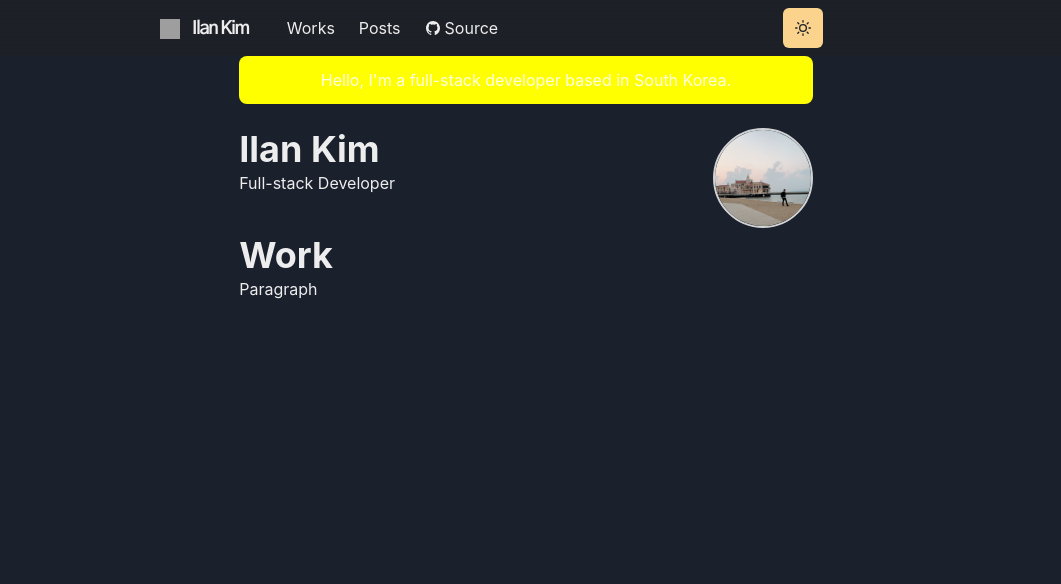
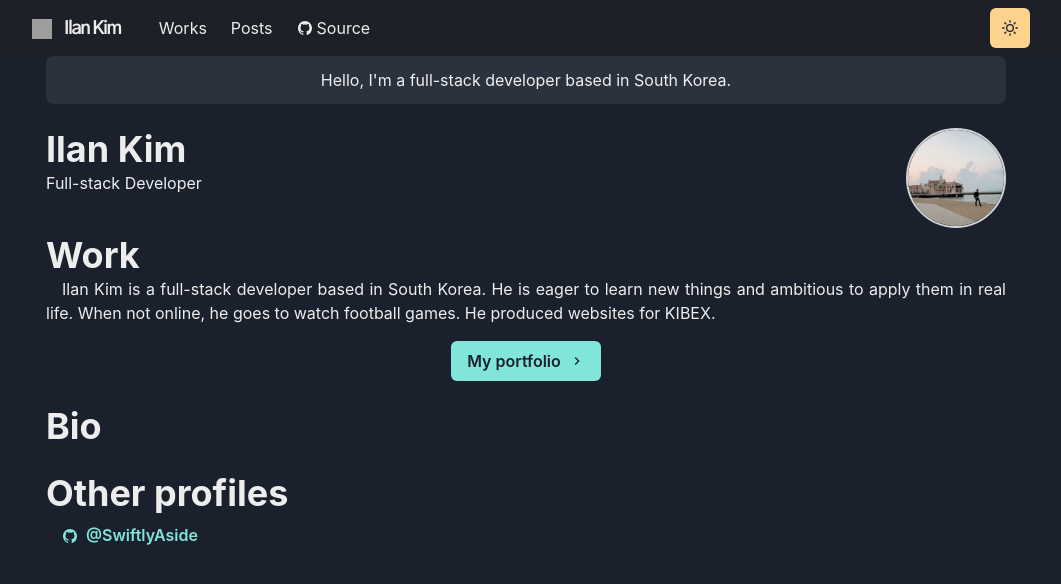
Before and after one commit to SwiftlyAside/swiftly-homepage, a Next.js app: page / in a window 1280 px wide. Shown: the top 584 px of the page, without its empty margins (114-1175 px from the left). Built offline with nearby package versions, Linux system fonts and the light colour scheme; grey boxes are pictures that could not be loaded.

Commit message:
Add Paragraph and adjust styles.

```diff
--- a/components/layouts/main.tsx
+++ b/components/layouts/main.tsx
@@ -18,7 +18,7 @@ const Layout = ({ children, router }: MainLayoutProps) => {
         <title>Ilan Kim - Homepage</title>
       </Head>
       <Navbar path={router.asPath} />
-      <Container maxW="container.md" pt={14}>
+      <Container maxW="container.lg" pt={14}>
         {children}
       </Container>
     </Box>
--- a/components/navbar.tsx
+++ b/components/navbar.tsx
@@ -69,7 +69,7 @@ const Navbar = ({ path, ...props }: NavbarProps) => {
       <Container
         display="flex"
         p={2}
-        maxW="container.md"
+        maxW="container.lg"
         wrap="wrap"
         align="center"
         justify="space-between"
@@ -80,12 +80,12 @@ const Navbar = ({ path, ...props }: NavbarProps) => {
           </Heading>
         </Flex>
         <Stack
-          direction={{ base: 'column', md: 'row' }}
-          display={{ base: 'none', md: 'flex' }}
-          width={{ base: 'full', md: 'auto' }}
+          direction={{ base: 'column', lg: 'row' }}
+          display={{ base: 'none', lg: 'flex' }}
+          width={{ base: 'full', lg: 'auto' }}
           alignItems="center"
           flexGrow={1}
-          mt={{ base: 4, md: 0 }}
+          mt={{ base: 4, lg: 0 }}
         >
           <LinkItem href="/works" path={path}>
             Works
@@ -105,9 +105,9 @@ const Navbar = ({ path, ...props }: NavbarProps) => {
             Source
           </LinkItem>
         </Stack>
-        <Box flex={1} qlign="right">
+        <Box flex={1} align="right">
           <ThemeToggleButton />
-          <Box ml={2} display={{ base: 'inline-block', md: 'none' }}>
+          <Box ml={2} display={{ base: 'inline-block', lg: 'none' }}>
             <Menu isLazy id="navbar-menu">
               <MenuButton
                 as={IconButton}
--- /dev/null
+++ b/components/paragraph.tsx
@@ -0,0 +1,8 @@
+import styled from '@emotion/styled'
+
+const Paragraph = styled.p`
+  text-align: justify;
+  text-indent: 1em;
+`
+
+export default Paragraph
--- a/pages/index.tsx
+++ b/pages/index.tsx
@@ -1,14 +1,35 @@
 import type { NextPage } from 'next'
-import { Box, Container, Heading, Image } from '@chakra-ui/react'
+import Link from 'next/link'
+import {
+  Box,
+  Button,
+  Container,
+  Heading,
+  Icon,
+  Image,
+  Link as ChakraLink,
+  List,
+  ListItem,
+  useColorModeValue,
+} from '@chakra-ui/react'
 import Section from '../components/section'
+import Paragraph from '../components/paragraph'
+import { ChevronRightIcon } from '@chakra-ui/icons'
+import { IoLogoGithub } from 'react-icons/io5'
 
 const Page: NextPage = () => {
   return (
-    <Container>
-      <Box borderRadius="lg" bg="yellow" p={3} mb={6} align="center">
+    <Container maxW="container.lg">
+      <Box
+        borderRadius="lg"
+        bg={useColorModeValue('whiteAlpha.500', 'whiteAlpha.200')}
+        p={3}
+        mb={6}
+        align="center"
+      >
         Hello, I&apos;m a full-stack developer based in South Korea.
       </Box>
-      <Box display={{ md: 'flex' }}>
+      <Box display={{ lg: 'flex' }}>
         <Box flexGrow={1}>
           <Heading as="h2" variant="page-title">
             Ilan Kim
@@ -17,8 +38,8 @@ const Page: NextPage = () => {
         </Box>
         <Box
           flexShrink={0}
-          mt={{ base: 4, md: 0 }}
-          ml={{ md: 6 }}
+          mt={{ base: 4, lg: 0 }}
+          ml={{ lg: 6 }}
           textAlign="center"
         >
           <Image
@@ -37,7 +58,45 @@ const Page: NextPage = () => {
         <Heading as="h3" variant="section-title">
           Work
         </Heading>
-        <p>Paragraph</p>
+        <Paragraph>
+          Ilan Kim is a full-stack developer based in South Korea. He is eager
+          to learn new things and ambitious to apply them in real life. When not
+          online, he goes to watch football games. He produced websites for{' '}
+          <Link href="/works/beerexpo">
+            <ChakraLink>KIBEX</ChakraLink>
+          </Link>
+          .
+        </Paragraph>
+        <Box align="center" my={4}>
+          <Link href="/works">
+            <Button rightIcon={<ChevronRightIcon />} colorScheme="teal">
+              My portfolio
+            </Button>
+          </Link>
+        </Box>
+      </Section>
+      <Section delay={0.2}>
+        <Heading as="h3" variant="section-title">
+          Bio
+        </Heading>
+      </Section>
+      <Section delay={0.3}>
+        <Heading as="h3" variant="section-title">
+          Other profiles
+        </Heading>
+        <List>
+          <ListItem>
+            <ChakraLink href="https://github.com/SwiftlyAside" target="_blank">
+              <Button
+                variant="ghost"
+                colorScheme="teal"
+                leftIcon={<Icon as={IoLogoGithub} />}
+              >
+                @SwiftlyAside
+              </Button>
+            </ChakraLink>
+          </ListItem>
+        </List>
       </Section>
     </Container>
   )
```
